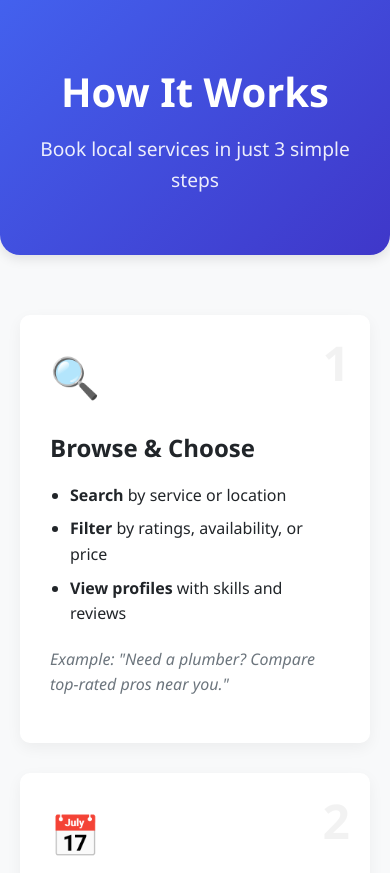
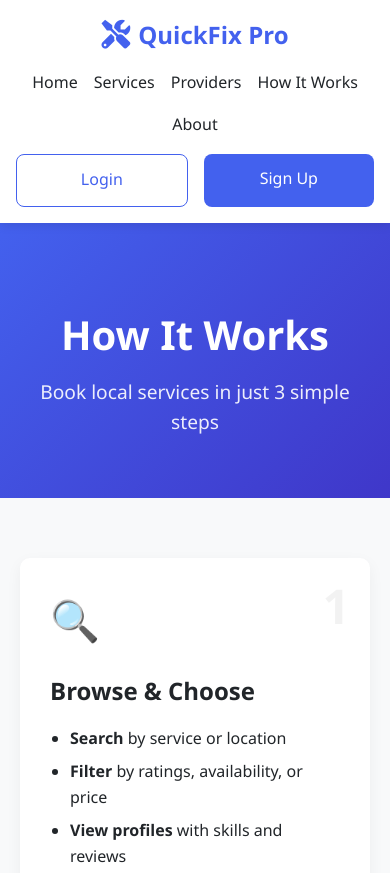
Before and after one commit to faskey37/Quick-fix-app, a plain HTML site: page how_it_works.html in a window 390 px wide. Shown: the top 873 px of the page. Drawn offline with Linux system fonts and the light colour scheme.

Commit message:
Update how_it_works.html

```diff
--- a/how_it_works.html
+++ b/how_it_works.html
@@ -4,6 +4,7 @@
     <meta charset="UTF-8">
     <meta name="viewport" content="width=device-width, initial-scale=1.0">
     <title>How It Works | Service Booking App</title>
+    <link rel="stylesheet" href="https://cdnjs.cloudflare.com/ajax/libs/font-awesome/6.0.0-beta3/css/all.min.css">
     <style>
         /* Global Styles */
         :root {
@@ -13,16 +14,8 @@
             --accent: #4895ef;
             --light: #f8f9fa;
             --dark: #212529;
-      --success: #4cc9f0;
-      --warning: #f72585;
-      --danger: #ef233c;
-      --electrician: #7209b7;
-      --plumber: #4361ee;
-      --carpenter: #f8961e;
-      --ac-repair: #2ec4b6;
-      --tutor: #06d6a0;
-      --beautician: #f72585;
             --gray: #6c757d;
+            --white: #ffffff;
         }
 
         * {
@@ -44,23 +37,74 @@
             padding: 20px;
         }
 
-        /* Header */
+        /* Header & Navigation */
         header {
-            text-align: center;
-            padding: 40px 0;
-            background: linear-gradient(135deg, var(--primary), var(--secondary));
-            color: white;
-            border-radius: 0 0 20px 20px;
-            margin-bottom: 40px;
-            box-shadow: 0 4px 12px rgba(0,0,0,0.1);
+            background: var(--white);
+            box-shadow: 0 2px 10px rgba(0, 0, 0, 0.1);
+            position: sticky;
+            top: 0;
+            z-index: 1000;
         }
 
-        header h1 {
+        .navbar {
+            display: flex;
+            justify-content: space-between;
+            align-items: center;
+            padding: 1rem 2rem;
+            max-width: 1400px;
+            margin: 0 auto;
+        }
+
+        .logo {
+            display: flex;
+            align-items: center;
+            gap: 0.5rem;
+            font-size: 1.5rem;
+            font-weight: bold;
+            color: var(--primary);
+            text-decoration: none;
+        }
+
+        .logo i {
+            font-size: 1.8rem;
+        }
+
+        .nav-links {
+            display: flex;
+            gap: 2rem;
+        }
+
+        .nav-links a {
+            color: var(--dark);
+            text-decoration: none;
+            font-weight: 500;
+            transition: color 0.3s ease;
+        }
+
+        .nav-links a:hover {
+            color: var(--primary);
+        }
+
+        .auth-buttons {
+            display: flex;
+            gap: 1rem;
+        }
+
+        /* Page Header */
+        .page-header {
+            text-align: center;
+            padding: 60px 0 40px;
+            background: linear-gradient(135deg, var(--primary), var(--secondary));
+            color: var(--white);
+            margin-bottom: 40px;
+        }
+
+        .page-header h1 {
             font-size: 2.5rem;
             margin-bottom: 10px;
         }
 
-        header p {
+        .page-header p {
             font-size: 1.2rem;
             opacity: 0.9;
         }
@@ -77,7 +121,7 @@
         .step {
             flex: 1;
             min-width: 300px;
-            background: white;
+            background: var(--white);
             padding: 30px;
             border-radius: 10px;
             box-shadow: 0 5px 15px rgba(0,0,0,0.05);
@@ -127,7 +171,7 @@
 
         /* Providers Section */
         .providers-section {
-            background: white;
+            background: var(--white);
             padding: 40px;
             border-radius: 10px;
             box-shadow: 0 5px 15px rgba(0,0,0,0.05);
@@ -175,7 +219,7 @@
         }
 
         .benefit {
-            background: white;
+            background: var(--white);
             padding: 20px;
             border-radius: 8px;
             width: 300px;
@@ -193,7 +237,7 @@
             text-align: center;
             padding: 50px 20px;
             background: linear-gradient(135deg, var(--primary), var(--secondary));
-            color: white;
+            color: var(--white);
             border-radius: 20px;
             margin-bottom: 40px;
         }
@@ -211,6 +255,7 @@
             margin-top: 30px;
         }
 
+        /* Button Styles */
         .btn {
             padding: 12px 30px;
             border-radius: 50px;
@@ -219,27 +264,58 @@
             transition: all 0.3s;
             text-decoration: none;
             display: inline-block;
+            text-align: center;
+        }
+
+        /* Download App Button */
+        .btn-download {
+            background: var(--white);
+            color: var(--primary);
+            border: 2px solid var(--white);
+        }
+
+        .btn-download:hover {
+            background: transparent;
+            color: var(--white);
+        }
+
+        /* Browse Services Button */
+        .btn-browse {
+            background: transparent;
+            color: var(--white);
+            border: 2px solid var(--white);
+        }
+
+        .btn-browse:hover {
+            background: var(--white);
+            color: var(--primary);
+        }
+
+        /* Auth Buttons */
+        .btn-auth {
+            padding: 0.8rem 1.5rem;
+            border-radius: 8px;
+            font-weight: 500;
         }
 
         .btn-primary {
-            background: white;
+            background: var(--primary);
+            color: var(--white);
+            border: none;
+        }
+
+        .btn-primary:hover {
+            background: var(--primary-dark);
+        }
+
+        .btn-outline {
+            background: transparent;
+            border: 1px solid var(--primary);
             color: var(--primary);
         }
 
-        .btn-primary:hover {
-            transform: translateY(-3px);
-            box-shadow: 0 10px 20px rgba(0,0,0,0.1);
-        }
-
-        .btn-outline {
-            border: 2px solid white;
-            color: white;
-            background: transparent;
-        }
-
         .btn-outline:hover {
-            background: white;
-            color: var(--primary);
+            background: rgba(67, 97, 238, 0.1);
         }
 
         /* Animation */
@@ -254,6 +330,23 @@
 
         /* Responsive */
         @media (max-width: 768px) {
+            .navbar {
+                flex-direction: column;
+                gap: 1rem;
+                padding: 1rem;
+            }
+
+            .nav-links {
+                gap: 1rem;
+                flex-wrap: wrap;
+                justify-content: center;
+            }
+
+            .auth-buttons {
+                width: 100%;
+                justify-content: center;
+            }
+
             .step {
                 min-width: 100%;
             }
@@ -265,18 +358,38 @@
 
             .btn {
                 width: 100%;
-                text-align: center;
+                max-width: 300px;
             }
         }
     </style>
 </head>
 <body>
     <header>
+        <nav class="navbar">
+            <a href="#" class="logo">
+                <i class="fas fa-tools"></i>
+                <span>QuickFix Pro</span>
+            </a>
+            <div class="nav-links">
+                <a href="#">Home</a>
+                <a href="service.html">Services</a>
+                <a href="provider.html">Providers</a>
+                <a href="how_it_works.html">How It Works</a>
+                <a href="#">About</a>
+            </div>
+            <div class="auth-buttons">
+                <a href="login.html" class="btn btn-auth btn-outline">Login</a>
+                <a href="login.html" class="btn btn-auth btn-primary">Sign Up</a>
+            </div>
+        </nav>
+    </header>
+
+    <section class="page-header">
         <div class="container">
             <h1>How It Works</h1>
             <p>Book local services in just 3 simple steps</p>
         </div>
-    </header>
+    </section>
 
     <main class="container">
         <section class="steps-container">
@@ -362,8 +475,8 @@
             <h2>Ready to Book?</h2>
             <p>Join thousands of happy customers enjoying hassle-free services</p>
             <div class="cta-buttons">
-                <a href="#" class="btn btn-primary">Download App</a>
-                <a href="#" class="btn btn-outline">Browse Services</a>
+                <a href="#" class="btn btn-download">Download App</a>
+                <a href="#" class="btn btn-browse">Browse Services</a>
             </div>
         </section>
     </main>
```
Lines whose indentation alone changed are shown as unchanged.
